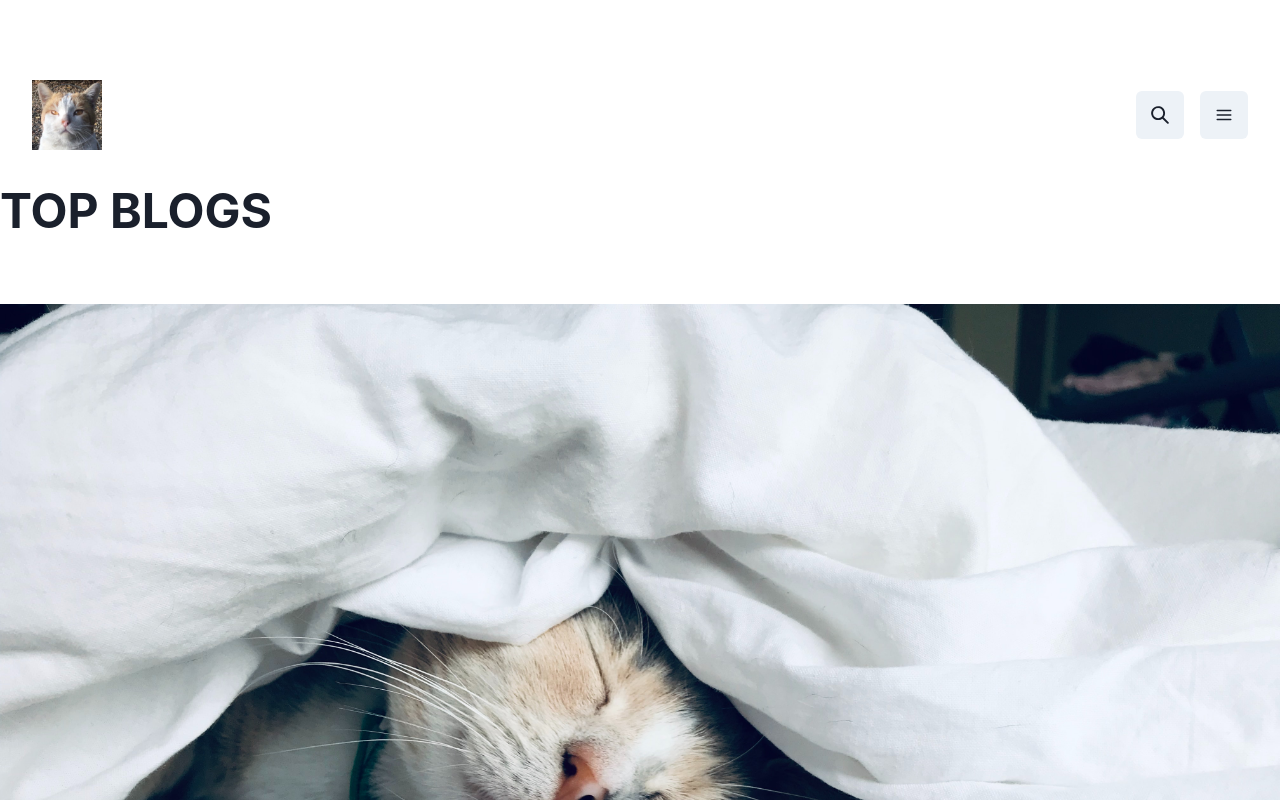
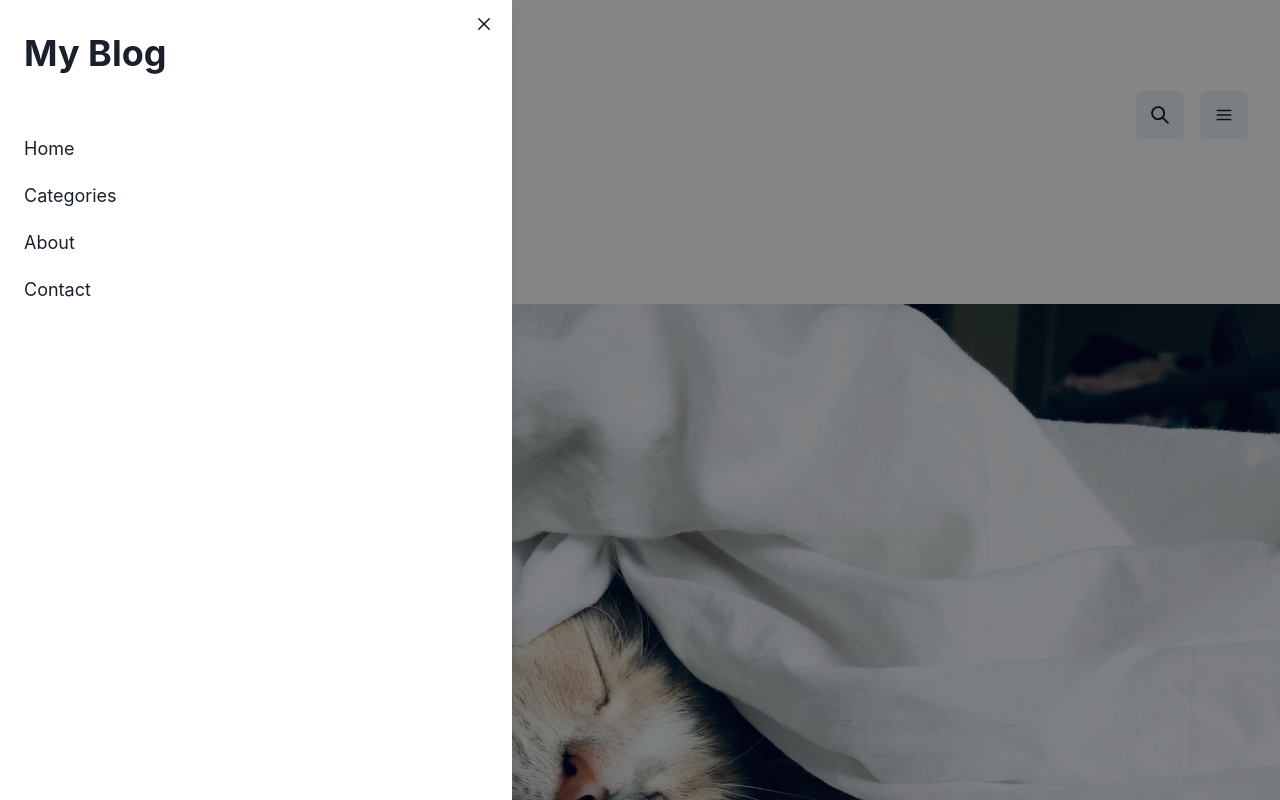
Before and after one commit to sonny-coding/my-blog, a Next.js app: page / in a window 1280 px wide. Both pictures are taken after a click on the button 1224 px from the left and 115 px from the top of the page. Shown: the top 800 px of the page. Built offline with nearby package versions, Linux system fonts and the light colour scheme.

Commit message:
add drawer

```diff
--- /dev/null
+++ b/src/components/AppDrawer.jsx
@@ -0,0 +1,76 @@
+import React from "react";
+import { nanoid } from "nanoid";
+import {
+  Drawer,
+  DrawerBody,
+  DrawerFooter,
+  DrawerHeader,
+  DrawerOverlay,
+  DrawerContent,
+  DrawerCloseButton,
+  List,
+  ListItem,
+  Heading,
+} from "@chakra-ui/react";
+import ChakraNextLink from "./ChakraLink";
+
+const DrawerList = ({ onClose }) => {
+  const listItems = [
+    {
+      name: "Home",
+      link: "/",
+    },
+    {
+      name: "Categories",
+      link: "/categories",
+    },
+    {
+      name: "About",
+      link: "/about",
+    },
+    {
+      name: "Contact",
+      link: "/contact",
+    },
+  ];
+  return (
+    <>
+      {listItems.map((item) => (
+        <ChakraNextLink
+          key={nanoid()}
+          href={item.link}
+          sx={{ display: "block", mt: 5, fontSize: "lg" }}
+          chakraLinkProps={{
+            _focus: {
+              outline: 0,
+            },
+          }}
+          onClick={onClose}
+        >
+          {item.name}
+        </ChakraNextLink>
+      ))}
+    </>
+  );
+};
+
+const AppDrawer = ({ isOpen, onClose }) => {
+  return (
+    <>
+      <Drawer size="md" placement="left" onClose={onClose} isOpen={isOpen}>
+        <DrawerOverlay />
+        <DrawerContent>
+          <DrawerCloseButton />
+          <DrawerHeader py={8}>
+            <Heading>My Blog</Heading>
+          </DrawerHeader>
+          <DrawerBody>
+            <DrawerList onClose={onClose} />
+          </DrawerBody>
+        </DrawerContent>
+      </Drawer>
+    </>
+  );
+};
+
+export default AppDrawer;
--- a/src/components/AppHeader.jsx
+++ b/src/components/AppHeader.jsx
@@ -1,16 +1,21 @@
 import React from "react";
-import {
-  Flex,
-  Spacer,
-  Box,
-  IconButton,
-  RangeSliderFilledTrack,
-} from "@chakra-ui/react";
+import { Flex, Spacer, Box, IconButton, useDisclosure } from "@chakra-ui/react";
 import { HamburgerIcon, SearchIcon } from "@chakra-ui/icons";
 import Image from "next/image";
+import AppDrawer from "./AppDrawer";
 
 const CustomIconButton = ({ Icon, ...props }) => {
   return <IconButton icon={<Icon />} {...props} size="lg" ml="1rem" />;
+};
+
+const HamburgerNav = () => {
+  const { isOpen, onClose, onOpen } = useDisclosure();
+  return (
+    <>
+      <CustomIconButton Icon={HamburgerIcon} onClick={onOpen} />
+      {isOpen && <AppDrawer isOpen={isOpen} onClose={onClose} />}
+    </>
+  );
 };
 
 const Logo = () => {
@@ -32,7 +37,7 @@ function AppHeader() {
         <Logo />
         <Spacer />
         <CustomIconButton Icon={SearchIcon} />
-        <CustomIconButton Icon={HamburgerIcon} />
+        <HamburgerNav />
       </Flex>
     </Box>
   );
```
